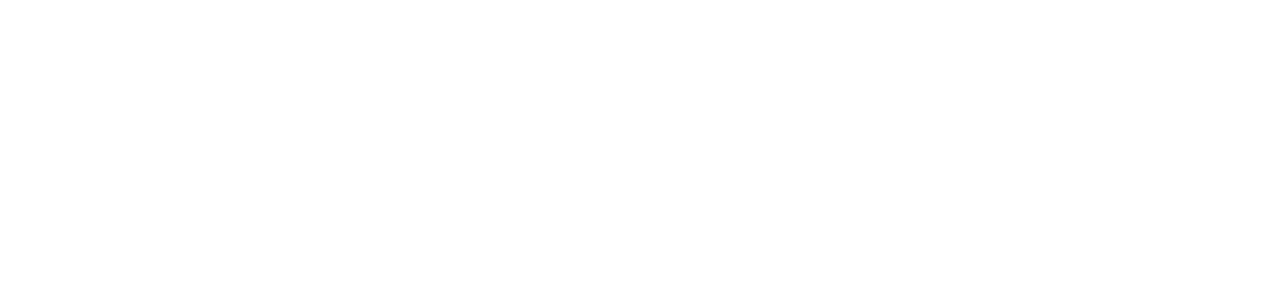
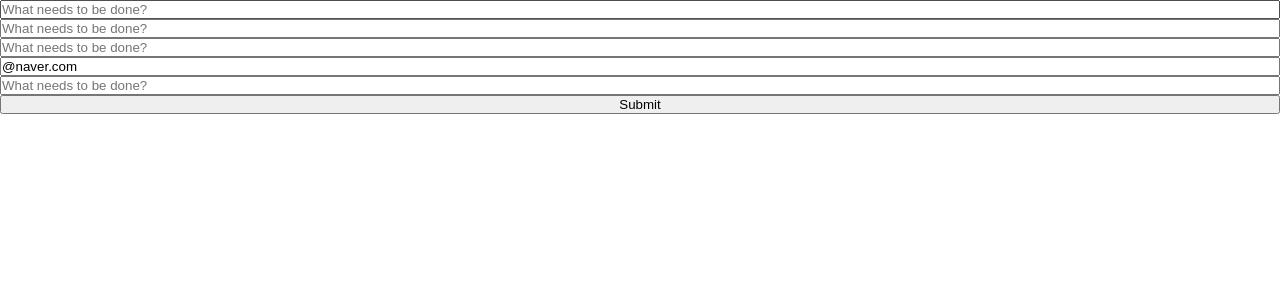
Before and after one commit to zizimoos/20220328_todo-hamburg, a React (Create React App) app: page / in a window 1280 px wide. Shown: the top 300 px of the page. Built offline with nearby package versions, Linux system fonts and the light colour scheme.

Commit message:
...register, watch, handleSubmit,validation,formState

```diff
--- a/package.json
+++ b/package.json
@@ -12,6 +12,7 @@
     "@types/react-dom": "^17.0.9",
     "react": "^17.0.2",
     "react-dom": "^17.0.2",
+    "react-hook-form": "^7.28.1",
     "react-router-dom": "^6.2.2",
     "react-scripts": "5.0.0",
     "recoil": "^0.6.1",
--- a/src/App.tsx
+++ b/src/App.tsx
@@ -1,4 +1,5 @@
 import { createGlobalStyle } from "styled-components";
+import TodoList from "./TodoList";
 
 const GlobalStyle = createGlobalStyle`
 * {
@@ -18,6 +19,7 @@
   return (
     <>
       <GlobalStyle />
+      <TodoList></TodoList>
     </>
   );
 }
--- /dev/null
+++ b/src/TodoList.tsx
@@ -0,0 +1,87 @@
+import { useForm } from "react-hook-form";
+
+interface IFormData {
+  todo: string;
+  name: string;
+  nickname: string;
+  email: string;
+  password: string;
+}
+
+function TodoList() {
+  const { register, handleSubmit, formState } = useForm<IFormData>({
+    defaultValues: {
+      email: "@naver.com",
+    },
+  });
+
+  const onValid = (data: IFormData) => {
+    console.log(data);
+  };
+
+  console.log(formState.errors);
+  return (
+    <div>
+      <form
+        onSubmit={handleSubmit(onValid)}
+        style={{ display: "flex", flexDirection: "column" }}
+      >
+        <input
+          type="text"
+          placeholder="What needs to be done?"
+          {...register("todo", {
+            required: "todo is required",
+            minLength: {
+              value: 10,
+              message: "todo must be at least 10 characters",
+            },
+          })}
+        />
+        <span style={{ backgroundColor: "black", color: "red" }}>
+          {formState.errors.todo?.message}
+        </span>
+        <input
+          type="text"
+          placeholder="What needs to be done?"
+          {...register("name", { required: "Your name? " })}
+        />
+        <span style={{ backgroundColor: "black", color: "red" }}>
+          {formState.errors.name?.message}
+        </span>
+        <input
+          type="text"
+          placeholder="What needs to be done?"
+          {...register("nickname", { required: "Your nick name?" })}
+        />
+        <span style={{ backgroundColor: "black", color: "red" }}>
+          {formState.errors.nickname?.message}
+        </span>
+        <input
+          type="email"
+          placeholder="What needs to be done?"
+          {...register("email", {
+            required: "Your email?",
+            pattern: {
+              value: /^[A-Za-z0-9._%+-]+@naver.com$/,
+              message: "email must be naver.com",
+            },
+          })}
+        />
+        <span style={{ backgroundColor: "black", color: "red" }}>
+          {formState.errors.email && formState.errors.email.message}
+        </span>
+        <input
+          type="password"
+          placeholder="What needs to be done?"
+          {...register("password", { required: "password is required" })}
+        />
+        <span style={{ backgroundColor: "black", color: "red" }}>
+          {formState.errors.password && formState.errors.password.message}
+        </span>
+        <button type="submit">Submit</button>
+      </form>
+    </div>
+  );
+}
+
+export default TodoList;
```
Also changed, not shown: 2 other files (tests, documents, lock files or other folders).
